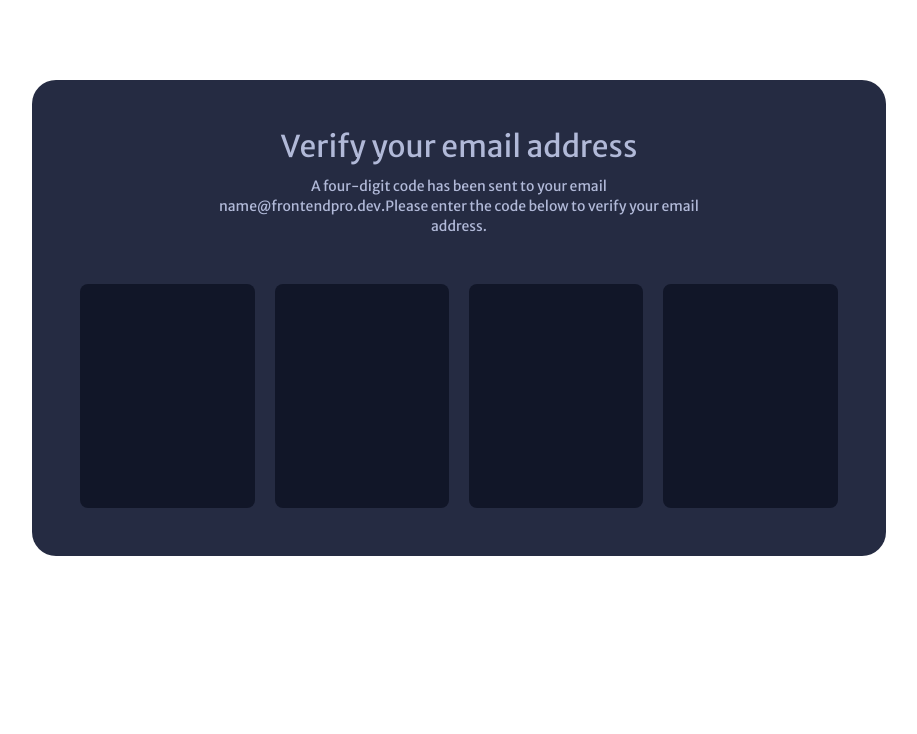
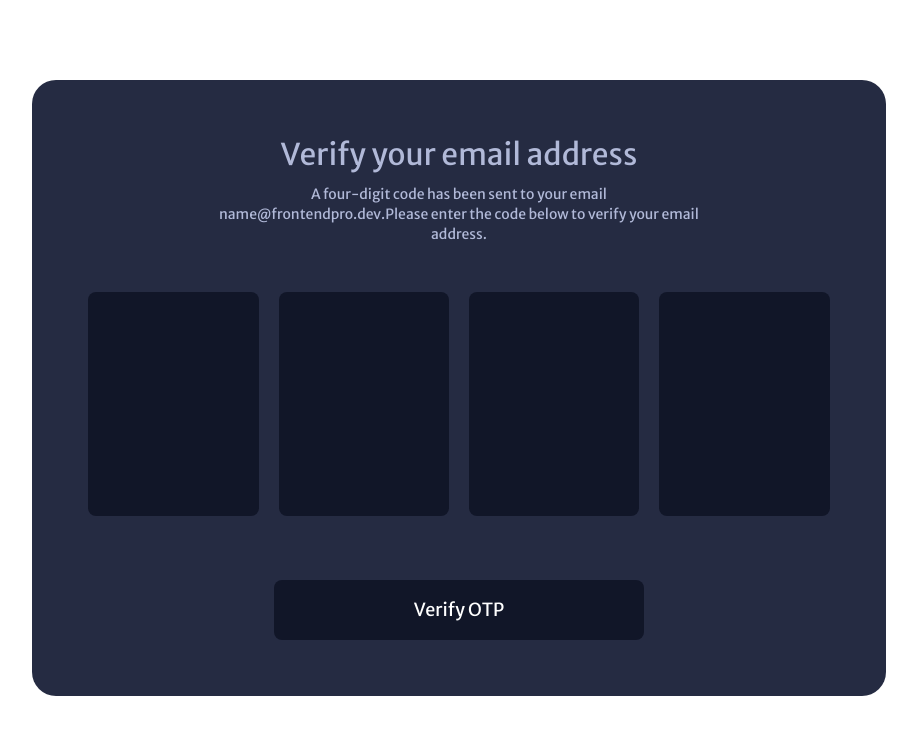
Before and after one commit to manitapaudel/otp-verifier, a Next.js app: page / in a window 1280 px wide. Shown: the top 734 px of the page, without its empty margins (181-1098 px from the left). Built offline with nearby package versions, Linux system fonts and the light colour scheme.

Commit message:
Add button component, adjust few more styles

```diff
--- a/src/app/components/button/index.tsx
+++ b/src/app/components/button/index.tsx
@@ -1,5 +1,9 @@
 const Button = ({ label }: { label: string }) => {
-  return <button>{label}</button>;
+  return (
+    <button className="text-white text-lg bg-secondary w-1/2 rounded-lg py-4">
+      {label}
+    </button>
+  );
 };
 
 export default Button;
--- a/src/app/components/number-input/index.tsx
+++ b/src/app/components/number-input/index.tsx
@@ -9,7 +9,7 @@ const NumberInput = ({ name }: NumberInput) => {
 
   return (
     <input
-      className="rounded-lg text-9xl text-center h-56 border-textColor bg-secondary text-textColor"
+      className="text-9xl text-center text-textColor bg-secondary h-56 rounded-lg cursor-pointer"
       type="number"
       name={name}
       value={value}
--- a/src/app/page.js
+++ b/src/app/page.js
@@ -1,23 +1,25 @@
 "use client";
 
+import Button from "./components/button";
 import NumberInput from "./components/number-input";
 
 export default function Home() {
   return (
     <main className="flex text-textColor text-center font-merriweather min-h-screen flex-col items-center justify-between mt-20">
-      <div className="bg-primary w-2/3 h-auto p-12 rounded-3xl">
+      <div className="bg-primary w-2/3 h-auto p-14 rounded-3xl">
         <h1 className="text-3xl">Verify your email address</h1>
         <p className="text-sm w-2/3 mx-auto mt-3 mb-12">
           A four-digit code has been sent to your email
           name@frontendpro.dev.Please enter the code below to verify your email
           address.
         </p>
-        <div className="grid grid-cols-4 gap-5">
+        <div className="grid grid-cols-4 gap-5 mb-16">
           <NumberInput />
           <NumberInput />
           <NumberInput />
           <NumberInput />
         </div>
+        <Button label="Verify OTP" />
       </div>
     </main>
   );
```
